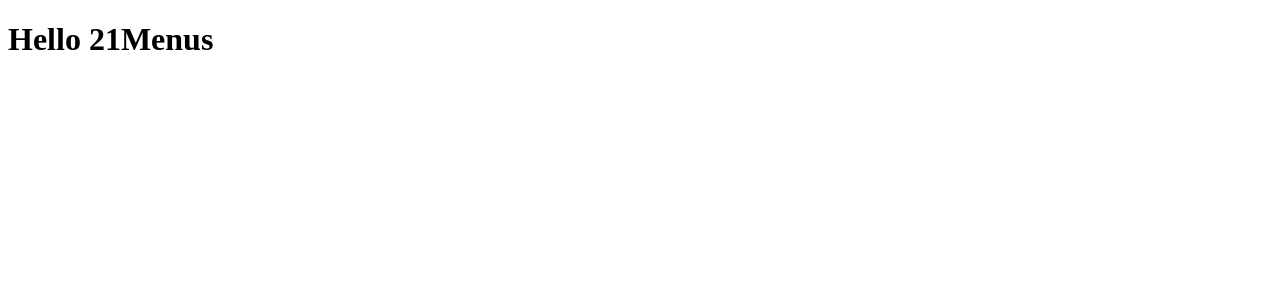
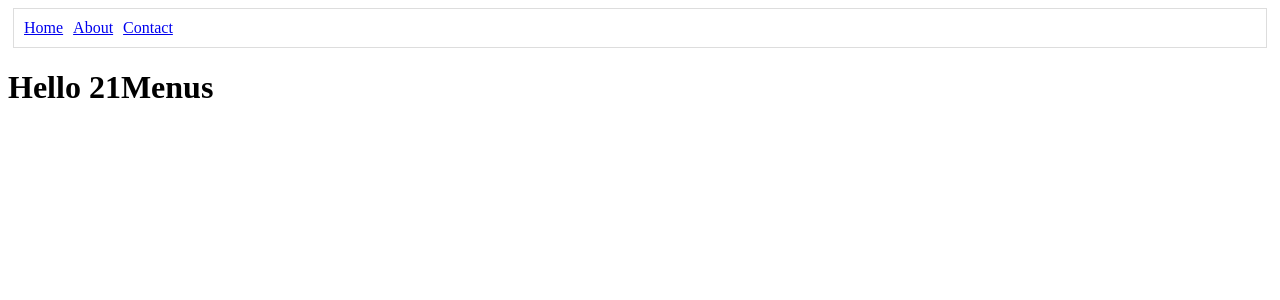
Before and after one commit to jagadish594/21menus, a Next.js app: page / in a window 1280 px wide. Shown: the top 300 px of the page. Built offline with nearby package versions, Linux system fonts and the light colour scheme.

Commit message:
started skeleton work on pages

```diff
--- /dev/null
+++ b/components/Layout.js
@@ -0,0 +1,15 @@
+import NavBar from './NavBar';
+import { loadGetInitialProps } from 'next/dist/next-server/lib/utils';
+
+const Layout = (props) => {
+    return (
+        <div>
+            <NavBar />
+            {
+                props.children
+            }
+        </div>
+    );
+}
+
+export default Layout;
--- /dev/null
+++ b/components/NavBar.js
@@ -0,0 +1,36 @@
+import Link from 'next/link';
+
+const StyleLink = {
+    marginRight: 10
+}
+
+const StyleNavBar = {
+    border: "1px solid #DDD",
+    padding: 10,
+    margin: 5
+}
+
+const NavBar = () =>{
+    return (
+        <div style={StyleNavBar}>
+            <Link href="/">
+                <a style={StyleLink}>
+                    Home
+                </a>
+            </Link>
+            <Link href="/about">
+                <a style={StyleLink}>
+                    About
+                </a>
+            </Link>
+            <Link href="/contact">
+                <a style={StyleLink}>
+                    Contact
+                </a>
+            </Link>
+
+            </div>
+    )
+}
+
+export default NavBar;
--- /dev/null
+++ b/pages/contact.js
@@ -0,0 +1,5 @@
+import Layout from '../components/Layout';
+
+const Contact = (props) =><Layout><h2>Contact Us page</h2></Layout>
+
+export default Contact;
--- a/pages/index.js
+++ b/pages/index.js
@@ -1,3 +1,9 @@
-const Index = () => <h1>Hello 21Menus</h1>
+import Layout from '../components/Layout';
+
+const Index = (props) => {
+    return ( <Layout>
+        <h1>Hello 21Menus</h1>
+        </Layout>);
+}
 
 export default Index;
```
Also changed, not shown: pages/about.js (added, +13 -0 lines).
